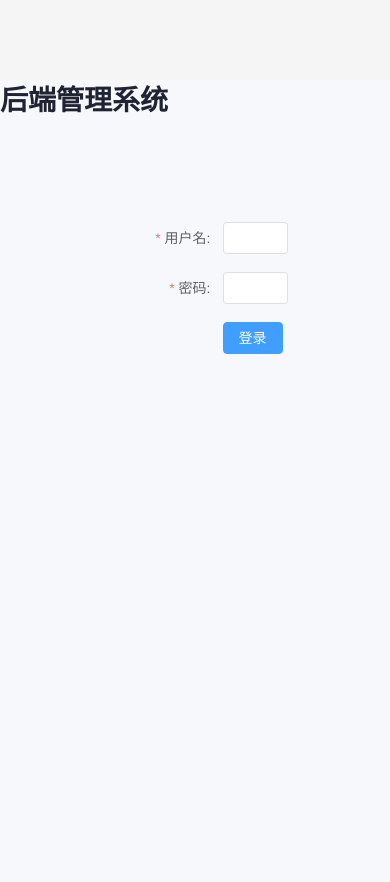
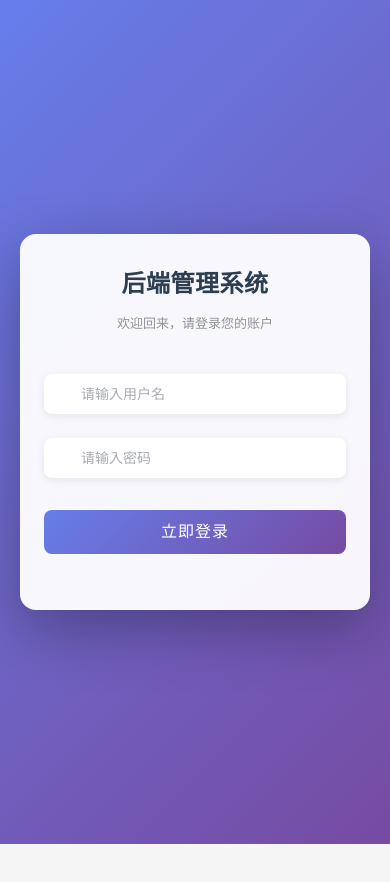
Before and after one commit to lovekyrie/common-service-web, a Vue app: page /login in a window 390 px wide. Shown: the top 882 px of the page. After the commit the page ends 844 px from the top, so only its background shows below. Built offline with nearby package versions, Linux system fonts and the light colour scheme.

Commit message:
feat: add wsl2 sing-box config,but also can't use http2

```diff
--- a/src/views/Login.vue
+++ b/src/views/Login.vue
@@ -48,30 +48,161 @@ function useSubmit() {
 </script>
 
 <template>
-  <div class="login">
+  <div class="login-container">
+    <div class="login-box">
+      <div class="login-header">
         <h1>后端管理系统</h1>
-    <el-row :gutter="20">
-      <el-col :span="12" :offset="6">
-        <el-form ref="formRef" :rules="formRules" :model="form" label-width="120px" label-suffix=":">
-          <el-form-item label="用户名" prop="username">
-            <el-input v-model="form.username" />
+        <p class="subtitle">
+          欢迎回来，请登录您的账户
+        </p>
+      </div>
+      <el-form
+        ref="formRef"
+        :rules="formRules"
+        :model="form"
+        label-width="0"
+        class="login-form"
+      >
+        <el-form-item prop="username">
+          <el-input
+            v-model="form.username"
+            placeholder="请输入用户名" size="large" prefix-icon="User"
+          />
         </el-form-item>
-          <el-form-item label="密码" prop="password">
-            <el-input v-model="form.password" type="password" />
+        <el-form-item prop="password">
+          <el-input
+            v-model="form.password"
+            type="password" placeholder="请输入密码"
+            size="large"
+            prefix-icon="Lock"
+            show-password
+            @keyup.enter="submit"
+          />
         </el-form-item>
         <el-form-item>
-            <el-button type="primary" @click="submit">
-              登录
+          <el-button
+            type="primary"
+            size="large"
+            class="login-btn"
+            @click="submit"
+          >
+            立即登录
           </el-button>
         </el-form-item>
       </el-form>
-      </el-col>
-    </el-row>
+    </div>
   </div>
 </template>
 
 <style scoped>
+.login-container {
+  min-height: 100vh;
+  display: flex;
+  align-items: center;
+  justify-content: center;
+  background: linear-gradient(135deg, #667eea 0%, #764ba2 100%);
+  padding: 20px;
+}
+
+.login-box {
+  width: 100%;
+  max-width: 420px;
+  background: rgba(255, 255, 255, 0.95);
+  border-radius: 16px;
+  padding: 48px 40px;
+  box-shadow: 0 20px 60px rgba(0, 0, 0, 0.3);
+  backdrop-filter: blur(10px);
+  animation: slideIn 0.4s ease-out;
+}
+
+@keyframes slideIn {
+  from {
+    opacity: 0;
+    transform: translateY(-30px);
+  }
+  to {
+    opacity: 1;
+    transform: translateY(0);
+  }
+}
+
+.login-header {
+  text-align: center;
+  margin-bottom: 40px;
+}
+
 h1 {
-  margin: 80px 0 100px;
+  margin: 0 0 12px;
+  font-size: 28px;
+  font-weight: 600;
+  color: #2c3e50;
+  letter-spacing: 0.5px;
+}
+
+.subtitle {
+  margin: 0;
+  font-size: 14px;
+  color: #909399;
+  font-weight: 400;
+}
+
+.login-form {
+  margin-top: 24px;
+}
+
+.login-form :deep(.el-form-item) {
+  margin-bottom: 24px;
+}
+
+.login-form :deep(.el-input__wrapper) {
+  border-radius: 8px;
+  box-shadow: 0 2px 8px rgba(0, 0, 0, 0.08);
+  transition: all 0.3s ease;
+}
+
+.login-form :deep(.el-input__wrapper:hover) {
+  box-shadow: 0 4px 12px rgba(0, 0, 0, 0.12);
+}
+
+.login-form :deep(.el-input__wrapper.is-focus) {
+  box-shadow: 0 4px 16px rgba(102, 126, 234, 0.3);
+}
+
+.login-btn {
+  width: 100%;
+  border-radius: 8px;
+  height: 44px;
+  font-size: 16px;
+  font-weight: 500;
+  letter-spacing: 1px;
+  background: linear-gradient(135deg, #667eea 0%, #764ba2 100%);
+  border: none;
+  transition: all 0.3s ease;
+  margin-top: 8px;
+}
+
+.login-btn:hover {
+  transform: translateY(-2px);
+  box-shadow: 0 8px 20px rgba(102, 126, 234, 0.4);
+}
+
+.login-btn:active {
+  transform: translateY(0);
+}
+
+/* 响应式设计 */
+@media (max-width: 768px) {
+  .login-box {
+    padding: 32px 24px;
+    max-width: 100%;
+  }
+
+  h1 {
+    font-size: 24px;
+  }
+
+  .subtitle {
+    font-size: 13px;
+  }
 }
 </style>
```
Also changed, not shown: shells/sing-box-wsl2.json (added, +113 -0 lines), shells/README-PROXY.md (added), 2 other files (tests, documents, lock files or other folders). Lines whose indentation alone changed are shown as unchanged.
